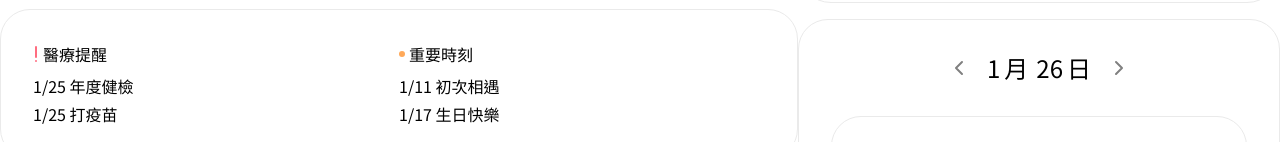
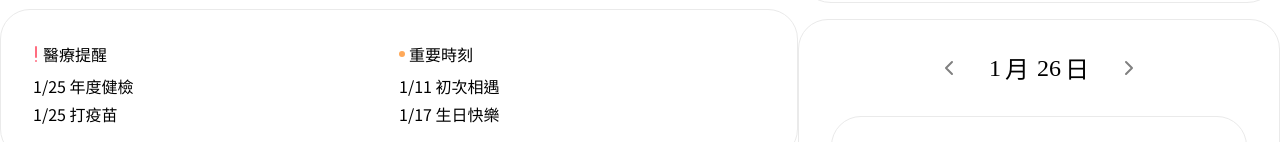
Before and after one commit to penspulse326/rocket_pawsmore, a Next.js app: page /test/record_dashboard in a window 1280 px wide. Shown: the part 151-293 px from the top of the page. Built offline with nearby package versions, Linux system fonts and the light colour scheme.

Commit message:
fixed: Date font family and layout style

```diff
--- a/src/components/recordDashboard/RecordCard.tsx
+++ b/src/components/recordDashboard/RecordCard.tsx
@@ -25,13 +25,13 @@ const RecordCard = () => {
           className="hover:cursor-pointer"
           onClick={handlePreviousDay}
         />
-        <ul className="flex gap-x-2 text-2xl">
+        <ul className="flex gap-x-2 text-2xl justify-center font-medium max-w-[124px] w-full">
           <ol className="flex gap-x-1">
-            <li>{currentTime.format("M")}</li>
+            <li className="font-['futura']">{currentTime.format("M")}</li>
             <li>月</li>
           </ol>
           <ol className="flex gap-x-1">
-            <li>{currentTime.format("D")}</li>
+            <li className="font-['futura']">{currentTime.format("D")}</li>
             <li>日</li>
           </ol>
         </ul>
```
